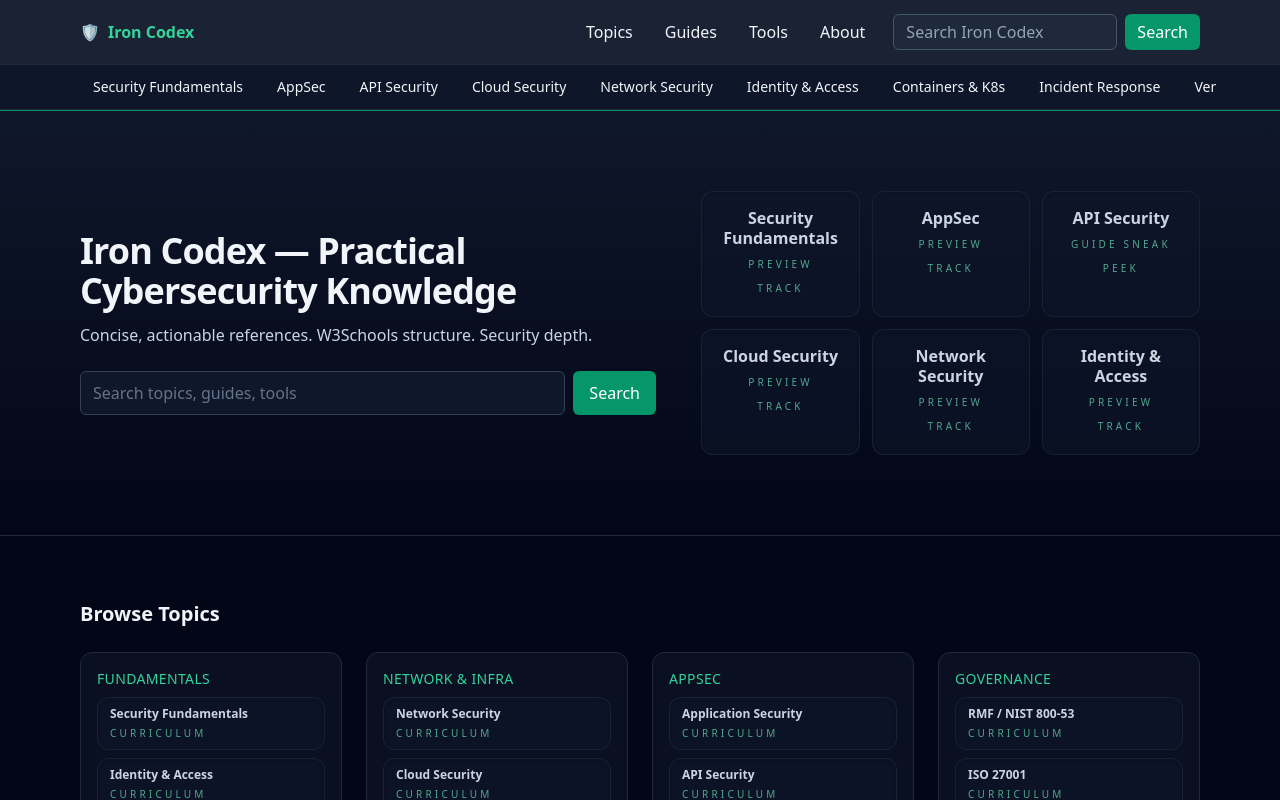
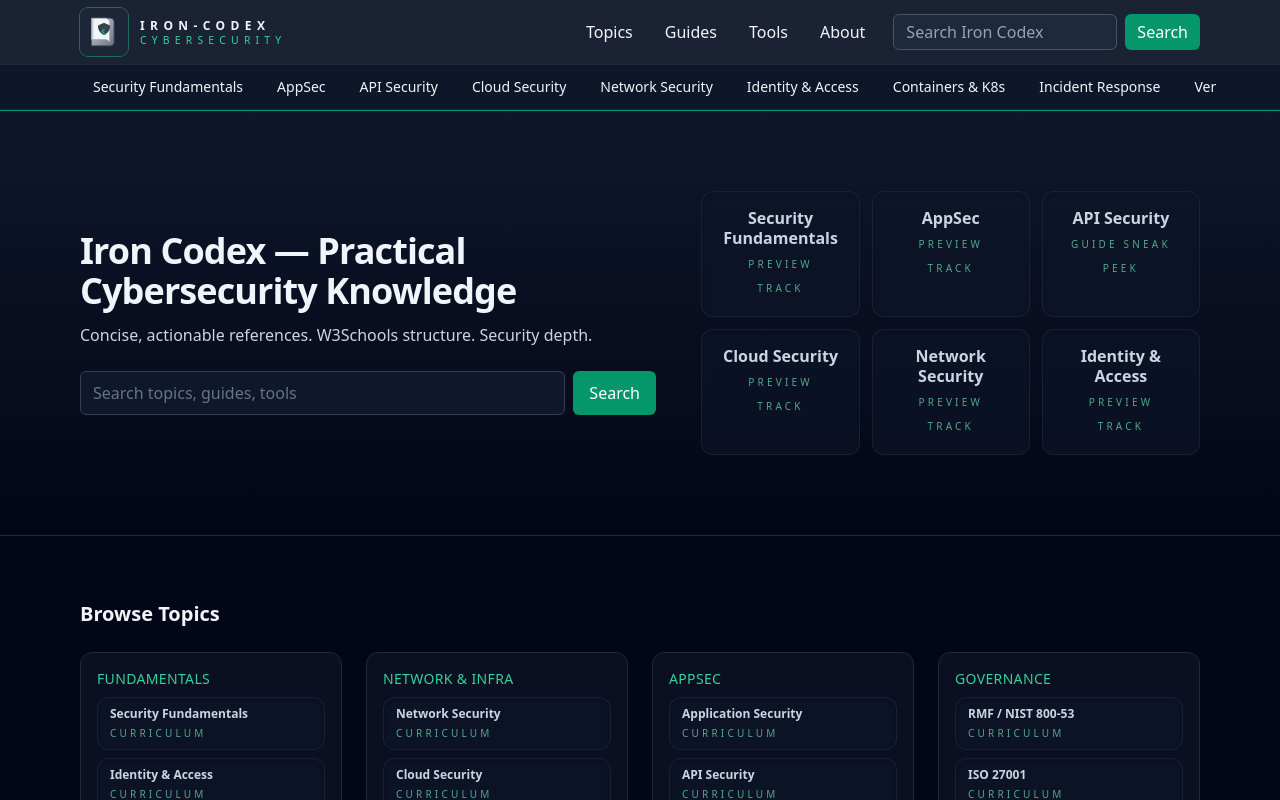
Before and after one commit to cp262808/Projects, a Next.js app in the folder iron-codex-w3-w3schools-next/: page / in a window 1280 px wide. Shown: the top 800 px of the page. Built offline with nearby package versions, Linux system fonts and the light colour scheme.

Commit message:
Update header brand to use Iron Codex wordmark

```diff
--- a/iron-codex-w3-w3schools-next/components/IronHeader.tsx
+++ b/iron-codex-w3-w3schools-next/components/IronHeader.tsx
@@ -1,6 +1,7 @@
 'use client';
 import React, { useState } from "react";
 import Link from "next/link";
+import Image from "next/image";
 
 /** Fixed Iron Codex Header - Option 2: Add invisible hover bridge
  *  Keeps the visual gap but adds an invisible area to maintain hover state
@@ -78,8 +79,31 @@
 
   return (
     <header className="sticky top-0 z-50 border-b border-emerald-600 bg-slate-900/95 backdrop-blur shadow-sm overflow-visible" data-testid="navbar">
-      <div className="mx-auto max-w-6xl px-4 h-16 flex items-center gap-3">
-        <a href="/" className="font-bold flex items-center gap-2 text-emerald-400 hover:text-emerald-300 transition underline-offset-4 hover:underline" data-testid="brand"><span aria-hidden>🛡️</span> <span>Iron Codex</span></a>
+      <div className="mx-auto max-w-6xl px-4 h-16 flex items-center gap-4">
+        <a
+          href="/"
+          className="group flex h-full shrink-0 items-center gap-3 text-slate-100 transition hover:text-slate-100"
+          data-testid="brand"
+        >
+          <span className="flex h-12 w-12 items-center justify-center rounded-lg bg-slate-800/70 ring-1 ring-emerald-500/50 transition group-hover:ring-emerald-400/70">
+            <Image
+              src="/logo-ironcodex.svg"
+              alt="Iron Codex logo"
+              width={48}
+              height={48}
+              priority
+              className="h-10 w-auto"
+            />
+          </span>
+          <span className="flex flex-col leading-tight text-left">
+            <span className="text-xs font-semibold uppercase tracking-[0.45em] text-slate-100 group-hover:text-emerald-300">
+              IRON-CODEX
+            </span>
+            <span className="text-[0.65rem] font-medium uppercase tracking-[0.5em] text-emerald-400">
+              CYBERSECURITY
+            </span>
+          </span>
+        </a>
 
         <nav className="ml-auto hidden md:flex items-center gap-2 overflow-visible" aria-label="Main">
           {/* Topics mega-menu - FIXED: Added hover bridge */}
```
